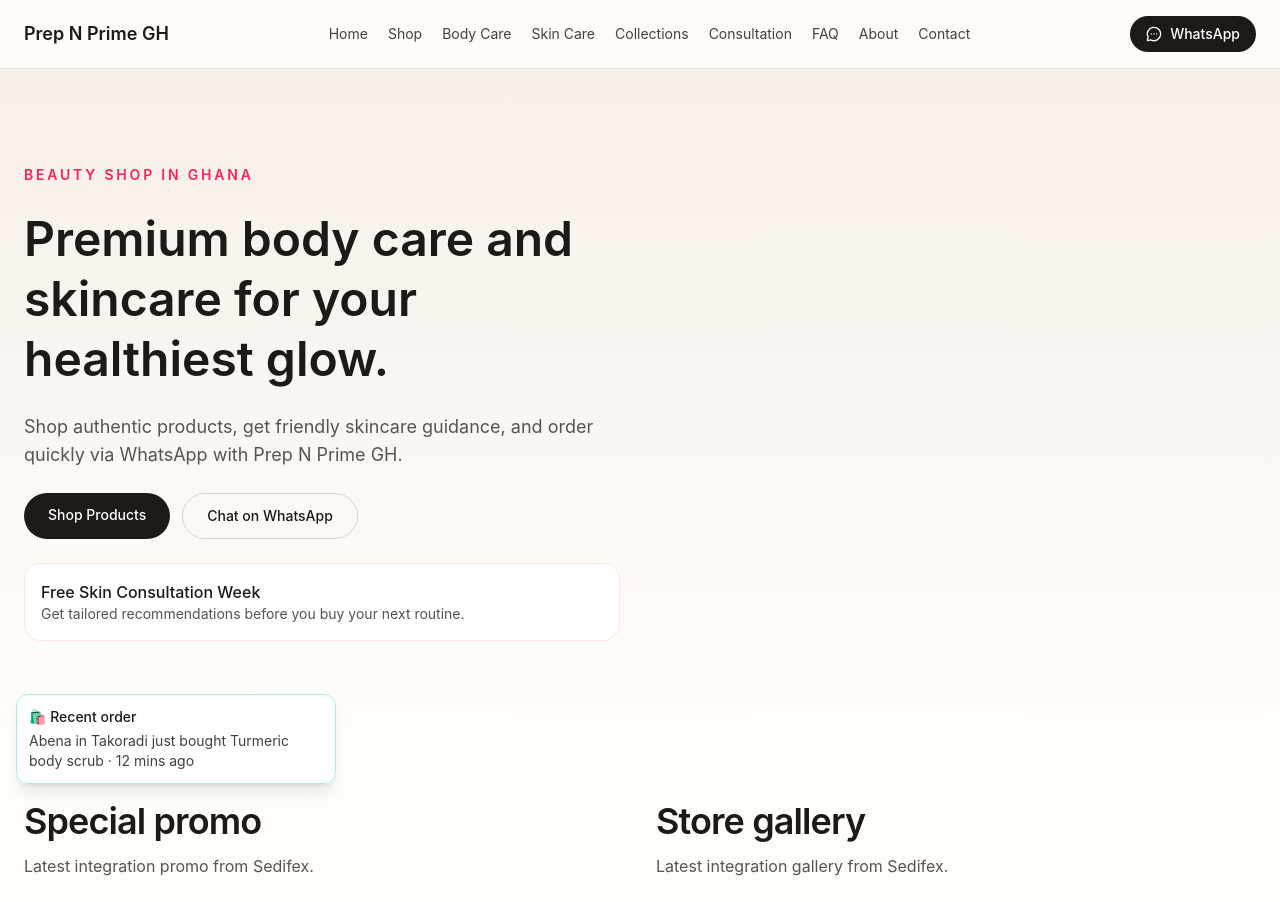
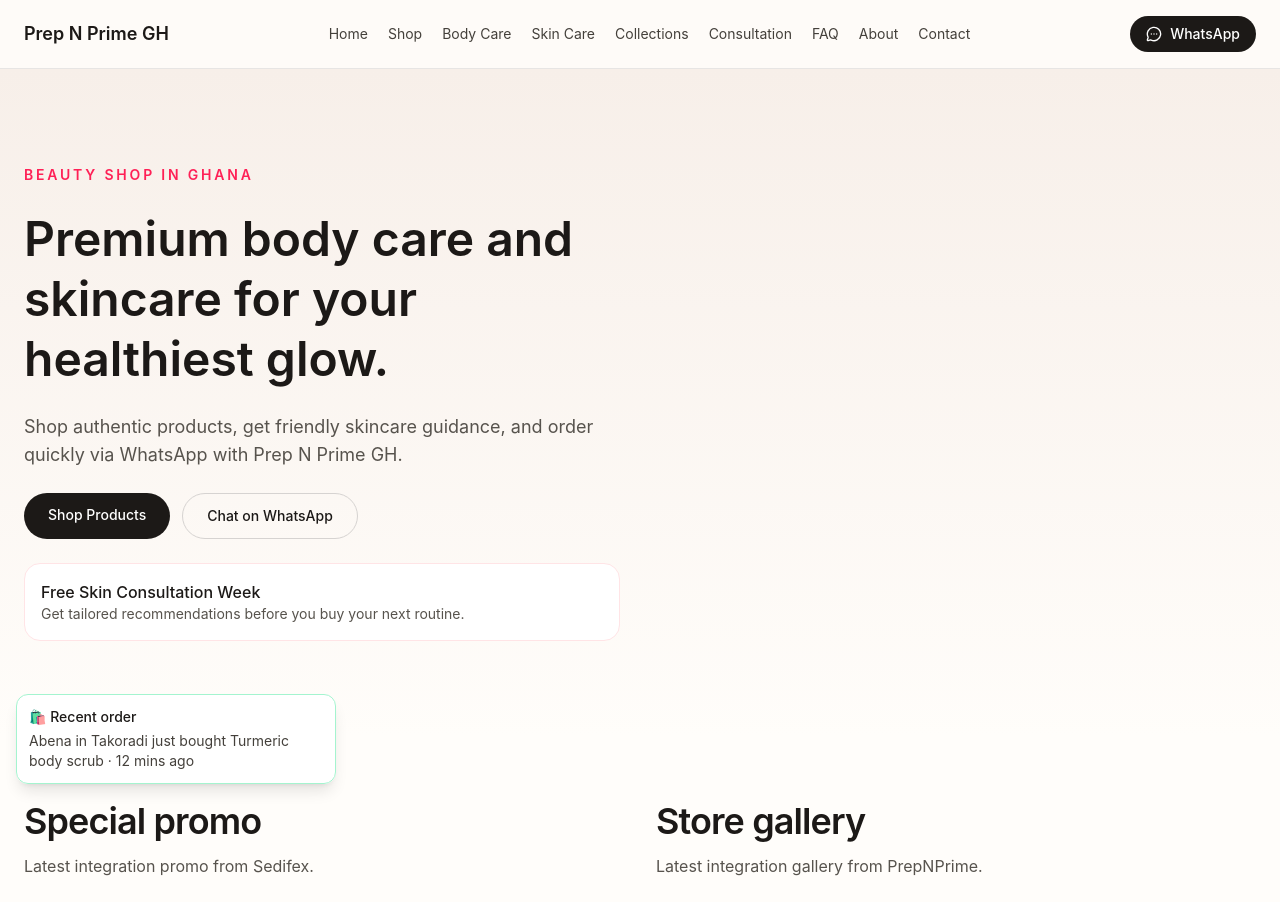
Before and after one commit to learngermanghana/timeless, a Next.js app: page / in a window 1280 px wide. Shown: the top 902 px of the page. Built offline with nearby package versions, Linux system fonts and the light colour scheme; no server answers.

Commit message:
Update store gallery attribution text

```diff
--- a/app/page.tsx
+++ b/app/page.tsx
@@ -35,7 +35,7 @@
         </div>
 
         <div className='space-y-6'>
-          <SectionHeading title='Store gallery' description='Latest integration gallery from Sedifex.' />
+          <SectionHeading title='Store gallery' description='Latest integration gallery from PrepNPrime.' />
           <GalleryGrid items={gallery.slice(0, 6)} />
         </div>
       </section>
```
